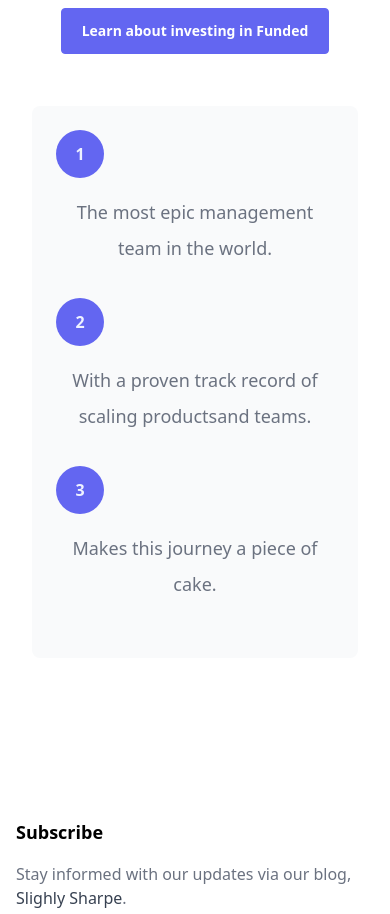
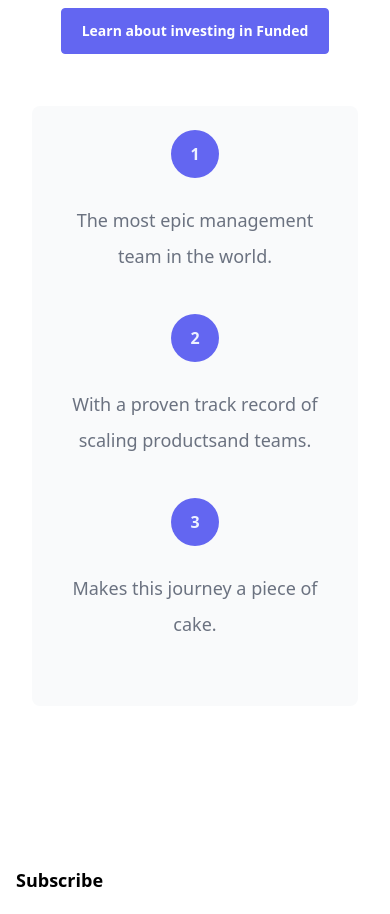
Before and after one commit to Tincre/phund, a Next.js app: page / in a window 390 px wide. Shown: the part 2140-3054 px from the top of the page. Built offline with nearby package versions, Linux system fonts and the light colour scheme; no server answers.

Commit message:
:recycle: add centered text w/padding on mobile [sc-645]

```diff
--- a/components/WhyInvestCard.jsx
+++ b/components/WhyInvestCard.jsx
@@ -1,11 +1,13 @@
 export default function WhyInvest1Card({ label, description }) {
   return (
-    <div className="w-full md:w-1/2 lg:w-full flex items-start flex-col lg:flex-row px-4 mb-8 lg:mb-6">
-      <span className="mr-10 mb-4 lg:mb-0 flex-shrink-0 flex justify-center items-center w-12 h-12 rounded-full bg-indigo-500 text-indigo-50 font-bold font-heading">
+    <div className="w-full md:w-1/2 lg:w-full flex items-center justify-center lg:justify-start flex-col lg:flex-row px-4 mb-8 lg:mb-6 ">
+      <span className="mb-4 lg:mb-0 flex-shrink-0 flex justify-center items-center w-12 h-12 rounded-full bg-indigo-500 text-indigo-50 font-bold font-heading">
         {label}
       </span>
       <div className="max-w-xs">
-        <p className="text-lg text-gray-500 leading-loose">{description}</p>
+        <p className="text-lg text-gray-500 leading-loose py-2 lg:pl-4 ">
+          {description}
+        </p>
       </div>
     </div>
   );
```
